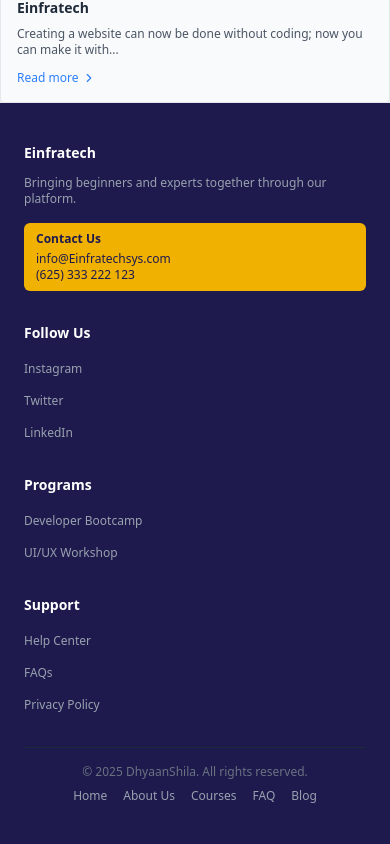
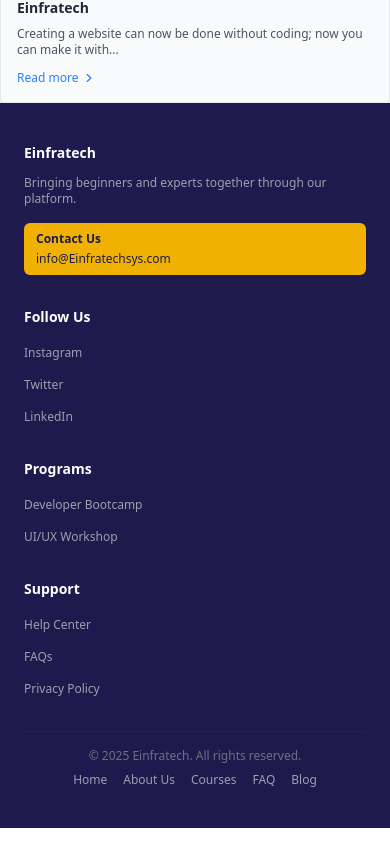
Before and after one commit to Vaibhav-Rathi/DhyaanShilaa, a React (Vite) app in the folder frontend/: page / in a window 390 px wide. Shown: the part 8147-8991 px from the top of the page. Built offline with nearby package versions, Linux system fonts and the light colour scheme.

Commit message:
Einfra Phone number Edit

```diff
--- a/frontend/src/App.tsx
+++ b/frontend/src/App.tsx
@@ -22,7 +22,7 @@ const App = () => {
         {/* Protected Routes */}
         <Route element={<ProtectedRoute />}>
           <Route path="/dashboard" element={<StudentDashboard />} />
-          <Route path="/my-courses" element={<CoursePage />} />
+          <Route path="/mycourse" element={<CoursePage />} />
           <Route path="/ins-dashboard" element={<Dashboard />} />
           <Route path="/ins-dashboard/my-courses" element={<ContentDashboard />} />
           <Route path="/ins-dashboard/create-course" element={<CreateCourse />} />
--- a/frontend/src/Homepage Components/Footer.tsx
+++ b/frontend/src/Homepage Components/Footer.tsx
@@ -12,7 +12,7 @@ export const Footer = () => {
               <div className="bg-yellow-500 text-indigo-950 px-3 py-2 rounded-md">
                 <div className="font-bold text-xs">Contact Us</div>
                 <div className="text-xs mt-1">info@Einfratechsys.com</div>
-                <div className="text-xs">(625) 333 222 123</div>
+                <div className="text-xs"></div>
               </div>
             </div>
 
@@ -51,7 +51,7 @@ export const Footer = () => {
           </div>
 
           <div className="border-t border-gray-800 mt-8 pt-4 flex flex-col md:flex-row justify-between items-center">
-            <div className="text-gray-500 text-xs">© {new Date().getFullYear()} DhyaanShila. All rights reserved.</div>
+            <div className="text-gray-500 text-xs">© {new Date().getFullYear()} Einfratech. All rights reserved.</div>
             <div className="flex space-x-4 text-xs text-gray-400 mt-2 md:mt-0">
               {["Home", "About Us", "Courses", "FAQ", "Blog"].map((link, index) => (
                 <a key={index} href="#" className="hover:text-yellow-500">{link}</a>
```
